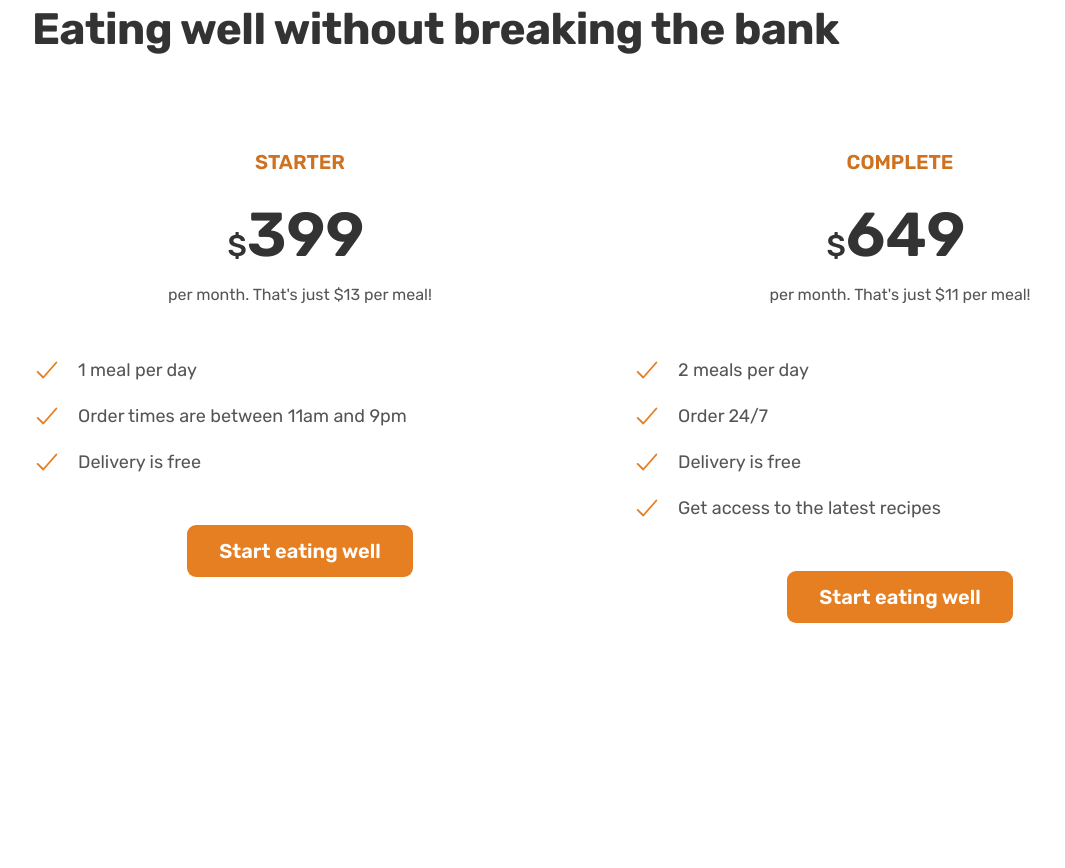
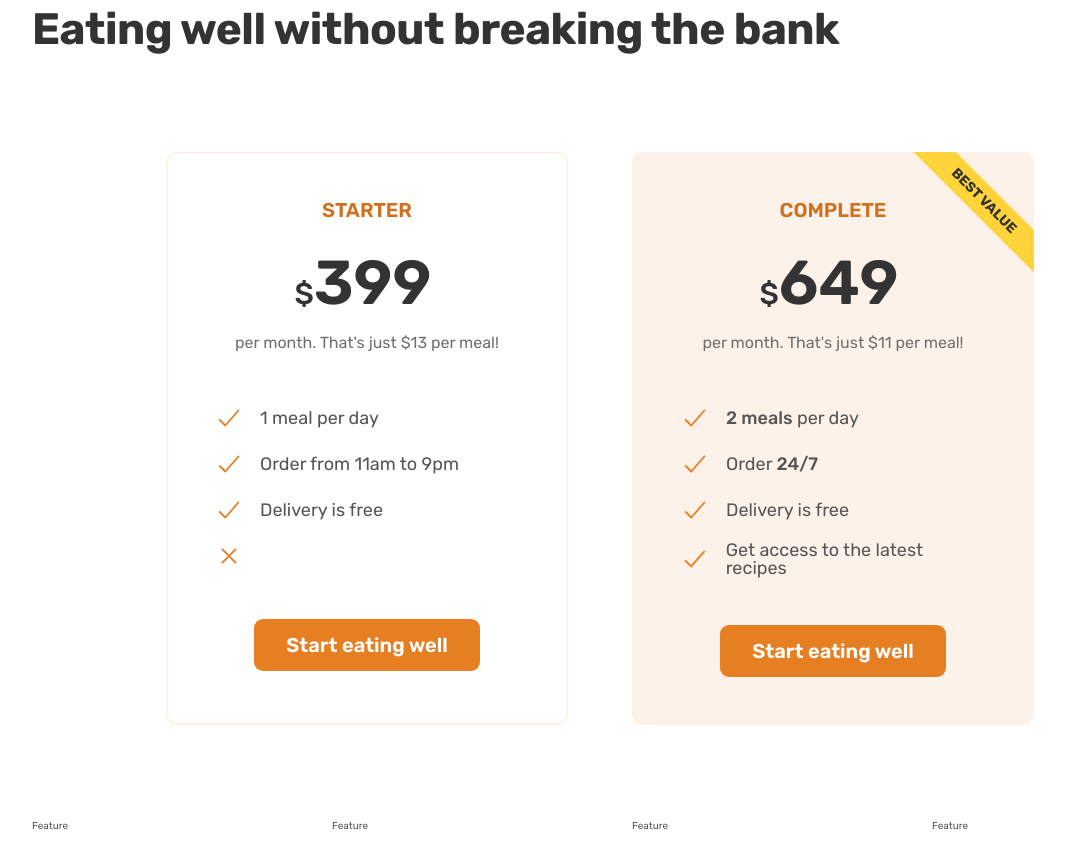
Before and after one commit to ViktorGeorgiev98/omnifoodWebApp, a plain HTML site: page src/main/html/omnifood.html in a window 1280 px wide. Shown: the part 4740-5608 px from the top of the page, without its empty margins (40-1105 px from the left). Before the commit the page ends 5459 px from the top, so only its background shows below. Drawn offline with nearby package versions, Linux system fonts and the light colour scheme; files whose address does not match are found by name.

Commit message:
started work on features tab after plan section

```diff
--- a/src/main/css/generic.css
+++ b/src/main/css/generic.css
@@ -8,6 +8,15 @@
     display: grid;
     row-gap: 9.6rem;
     column-gap: 6.4rem;
+    /* margin-bottom: 9.6rem; */
+}
+
+/* .grid:last-child {
+    margin-bottom: 0;
+} */
+
+.grid:not(:last-child) {
+    margin-bottom: 9.6rem;
 }
 
 .grid--2-cols {
--- a/src/main/css/pricingSection.css
+++ b/src/main/css/pricingSection.css
@@ -1,5 +1,38 @@
 .section-pricing {
     padding: 9.6rem 0;
+}
+
+.pricing-plan {
+    border-radius: 11px;
+    width: 75%;
+}
+
+.pricing-plan--starter {
+    justify-self: end;
+    border: 2px solid #fdf2e9;
+    padding: 4.6rem;
+}
+
+.pricing-plan--complete {
+    background-color: #fdf2e9;
+    padding: 4.8rem;
+    position: relative;
+    overflow: hidden;
+}
+
+.pricing-plan--complete::after {
+    content: "Best value";
+    position: absolute;
+    top: 6%;
+    right: -18%;
+    text-transform: uppercase;
+    font-size: 1.4rem;
+    font-weight: 700;
+    background-color: #ffd43b;
+    color: #333;
+    padding: 0.8rem 8rem;
+    transform: rotate(45deg);
+
 }
 .plan-header {
     text-align: center;
@@ -29,6 +62,7 @@
 .plan-text {
     font-size: 1.6rem;
     line-height: 1.6;
+    color: #6f6f6f;
 }
 
 .plan-sign-up {
--- a/src/main/html/omnifood.html
+++ b/src/main/html/omnifood.html
@@ -332,7 +332,7 @@
                 <h2 class="heading-secondary">Eating well without breaking the bank</h2>
             </div>
             <div class="container grid grid--2-cols">
-                <div class="pricing-plan">
+                <div class="pricing-plan pricing-plan--starter">
                     <header class="plan-header">
                         <p class="plan-name">Starter</p>
                         <p class="plan-price"><span>$</span>399</p>
@@ -347,11 +347,14 @@
                         </li>
                         <li class="list-item">
                             <ion-icon class="list-icon" name="checkmark-outline"></ion-icon>
-                            <span>Order times are between 11am and 9pm</span>
+                            <span>Order from 11am to 9pm</span>
                         </li>
                         <li class="list-item">
                             <ion-icon class="list-icon" name="checkmark-outline"></ion-icon>
                             <span>Delivery is free</span>
+                        </li>
+                        <li class="list-item">
+                            <ion-icon class="list-icon" name="close-outline"></ion-icon>
                         </li>
                     </ul>
                     <div class="plan-sign-up">
@@ -360,7 +363,7 @@
                         </a>
                     </div>
                 </div>
-                <div class="pricing-plan">
+                <div class="pricing-plan pricing-plan--complete">
                     <header class="plan-header">
                         <p class="plan-name">Complete</p>
                         <p class="plan-price"><span>$</span>649</p>
@@ -372,11 +375,11 @@
                     <ul class="list">
                         <li class="list-item">
                             <ion-icon class="list-icon" name="checkmark-outline"></ion-icon>
-                            <span>2 meals per day</span>
+                            <span><strong>2 meals</strong> per day</span>
                         </li>
                         <li class="list-item">
                             <ion-icon class="list-icon" name="checkmark-outline"></ion-icon>
-                            <span>Order 24/7</span>
+                            <span>Order <strong>24/7</strong></span>
                         </li>
                         <li class="list-item">
                             <ion-icon class="list-icon" name="checkmark-outline"></ion-icon>
@@ -394,6 +397,13 @@
                     </div>
                 </div>
             </div>
+
+            <div class="container grid grid--4-cols">
+                <div class="feature">Feature</div>
+                <div class="feature">Feature</div>
+                <div class="feature">Feature</div>
+                <div class="feature">Feature</div>
+            </div>
         </section>
     </main>
 </body>
```
